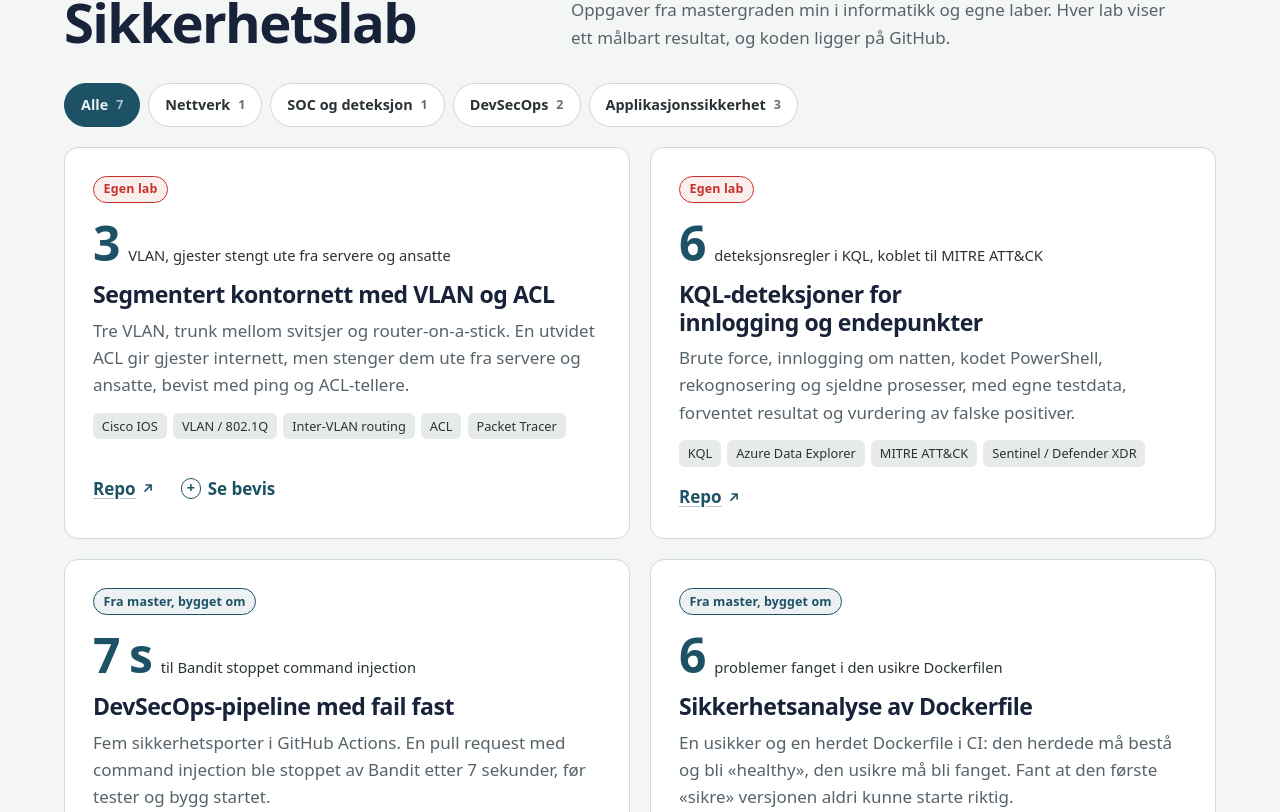
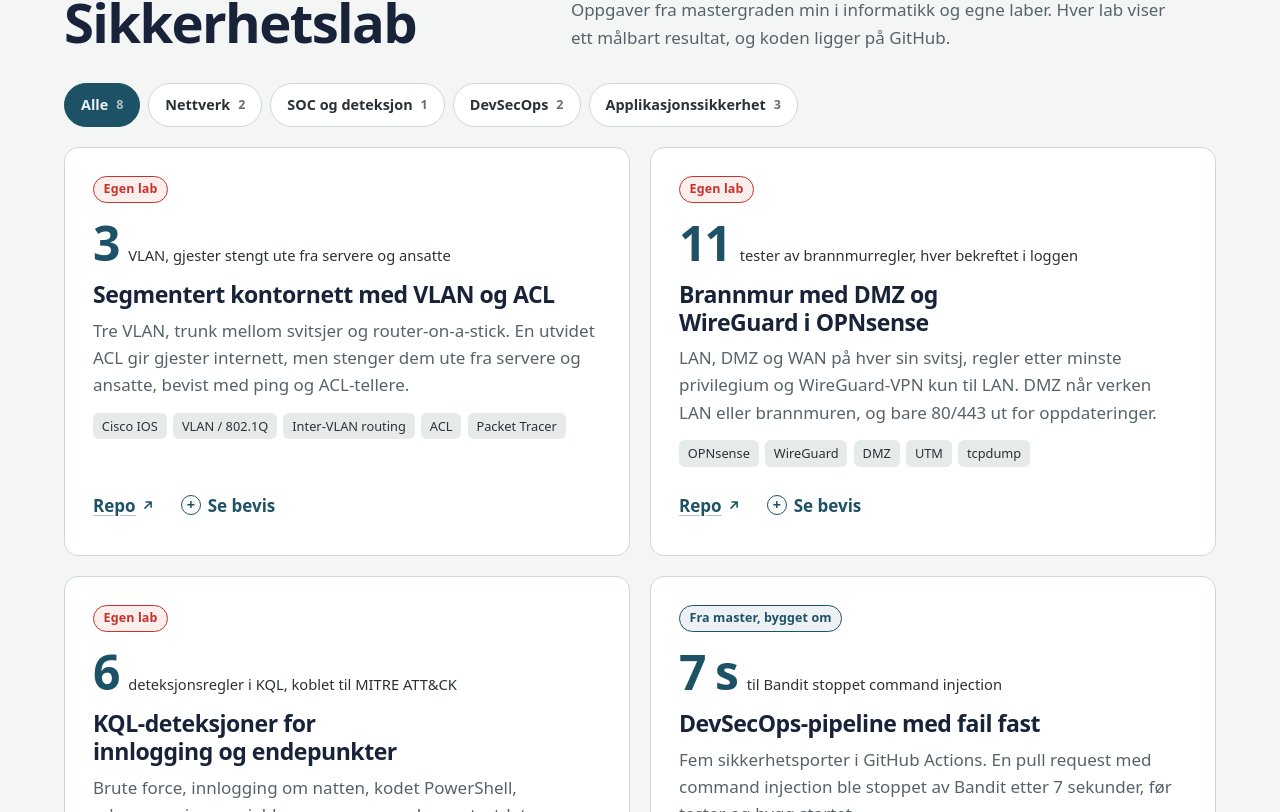
Before and after one commit to tobolovskaya/my-portfolio, a React (Vite) app: page / in a window 1280 px wide. Shown: the part 1908-2720 px from the top of the page. Built offline with nearby package versions, Linux system fonts and the light colour scheme; no server answers.

Commit message:
Add OPNsense firewall lab card with DMZ log evidence

```diff
--- a/src/data.js
+++ b/src/data.js
@@ -1,4 +1,5 @@
 import pingEvidence from "./assets/evidence/network-ping.webp";
+import firewallEvidence from "./assets/evidence/firewall-dmz-log.webp";
 import failFastEvidence from "./assets/evidence/devsecops-fail-fast.webp";
 import travelTrucks from "./assets/projects/TravelTrucks.webp";
 import foodies from "./assets/projects/foodies.webp";
@@ -483,6 +484,17 @@ export const labs = [
     en: { title: "Segmented office network with VLANs and ACL", text: "Three VLANs, trunks between switches and router-on-a-stick. An extended ACL lets guests out to the internet but keeps them away from servers and staff, proven with ping and ACL counters." },
   },
   {
+    repo: "https://github.com/tobolovskaya/firewall-lab",
+    area: "net",
+    origin: "own",
+    metric: { value: "11", nb: "tester av brannmurregler, hver bekreftet i loggen", uk: "тестів правил фаєрвола, кожен підтверджено в лозі", en: "firewall rule tests, each confirmed in the log" },
+    evidence: { src: firewallEvidence, w: 1200, h: 144, alt: { nb: "OPNsense-logg: DMZ til LAN blokkert med egen regel, LAN til DMZ og oppdateringer på 443 tillatt", uk: "Лог OPNsense: DMZ → LAN заблоковано власним правилом, LAN → DMZ і оновлення на 443 дозволено", en: "OPNsense log: DMZ to LAN blocked by its own rule, LAN to DMZ and updates on 443 allowed" } },
+    tools: ["OPNsense", "WireGuard", "DMZ", "UTM", "tcpdump"],
+    nb: { title: "Brannmur med DMZ og WireGuard i OPNsense", text: "LAN, DMZ og WAN på hver sin svitsj, regler etter minste privilegium og WireGuard-VPN kun til LAN. DMZ når verken LAN eller brannmuren, og bare 80/443 ut for oppdateringer." },
+    uk: { title: "Фаєрвол з DMZ і WireGuard на OPNsense", text: "LAN, DMZ і WAN на окремих світчах, правила за принципом least privilege і WireGuard VPN лише до LAN. DMZ не дістається ні до LAN, ні до фаєрвола, а назовні виходить тільки на 80/443 для оновлень." },
+    en: { title: "OPNsense firewall with DMZ and WireGuard", text: "LAN, DMZ and WAN on separate switches, least-privilege rules and a WireGuard VPN to the LAN only. The DMZ reaches neither the LAN nor the firewall, and goes out only on 80/443 for updates." },
+  },
+  {
     repo: "https://github.com/tobolovskaya/kql-detections",
     area: "soc",
     origin: "own",
```
Also changed, not shown: src/assets/evidence/firewall-dmz-log.webp (added).
